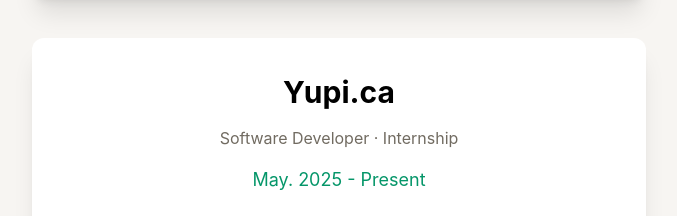
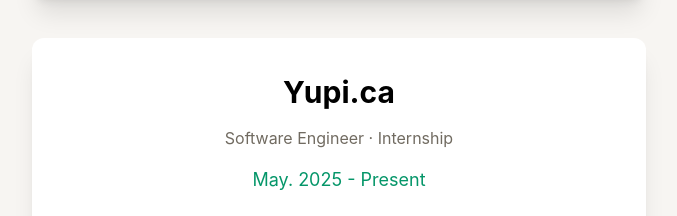
Before and after one commit to spencerhum04/portfolio, a React (Vite) app: page / in a window 1280 px wide. Shown: the part 2516-2732 px from the top of the page, without its empty margins (301-978 px from the left). Built offline with nearby package versions, Linux system fonts and the light colour scheme.

Commit message:
fix: internship role name

```diff
--- a/src/routes/landing/sections/experience.tsx
+++ b/src/routes/landing/sections/experience.tsx
@@ -10,7 +10,7 @@
             <div className="subheader text-darkgray text-center">As a student, I'm eager to expand my knowledge and gain diverse experience.</div>
             <div className="w-full flex flex-wrap place-content-center gap-10 mt-12">
                 <Workplace name={"Canada Computers & Electronics"} role={"Business Applications Developer · Internship"} date={"Sept. 2024 - Dec. 2024"} image={canadaComputers} />
-                <Workplace name={"Yupi.ca"} role={"Software Developer · Internship"} date={"May. 2025 - Present"} image={yupi} />
+                <Workplace name={"Yupi.ca"} role={"Software Engineer · Internship"} date={"May. 2025 - Present"} image={yupi} />
             </div>
         </div>
     )
```
